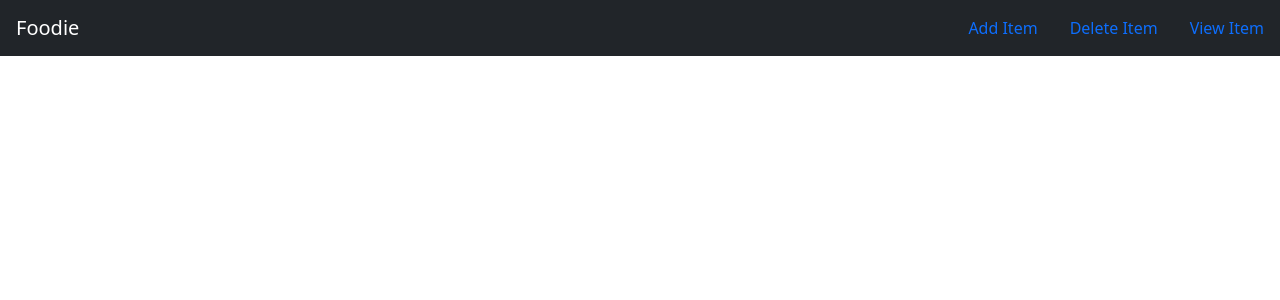
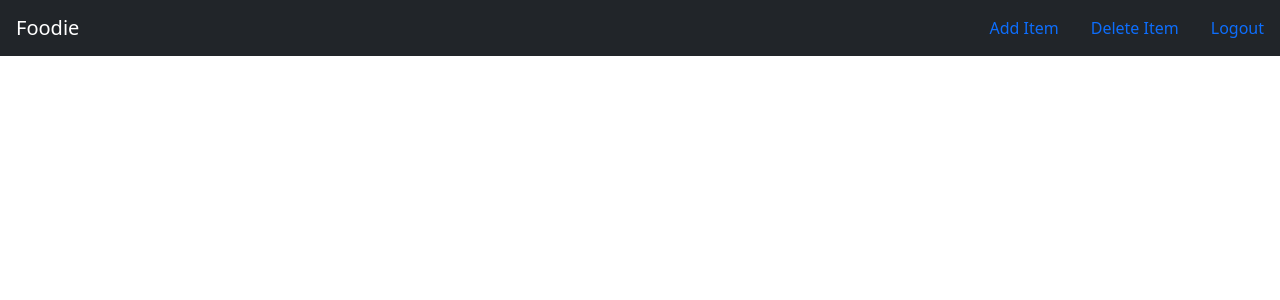
Before and after one commit to instantfred/django-projects, a Django app: page /foodie/ in a window 1280 px wide. Shown: the top 300 px of the page. Run offline with Django 5.2, Linux system fonts and the light colour scheme; data that the repository does not hold is empty.

Commit message:
Add logout functionality

```diff
--- a/mysite/foodie/templates/foodie/base.html
+++ b/mysite/foodie/templates/foodie/base.html
@@ -14,7 +14,10 @@
         <div class="navbar">
             <a class="nav-item nav-link text-primary mx-3" href="{% url 'foodie:create_item' %}">Add Item</a>
             <a class="nav-item nav-link text-primary mx-3" href="#">Delete Item</a>
-            <a class="nav-item nav-link text-primary mx-3" href="#">View Item</a>
+            <form method="post" action="{% url 'logout' %}">
+                {% csrf_token %}
+                <button type="submit" class="nav-item nav-link text-primary mx-3">Logout</button>
+            </form>
         </div>
     </nav>
     {% if messages %}
--- /dev/null
+++ b/mysite/users/templates/users/logout.html
@@ -0,0 +1 @@
+<h1>You have been logged out!</h1>
--- a/mysite/users/views.py
+++ b/mysite/users/views.py
@@ -1,6 +1,8 @@
+from django.contrib import messages
 from django.shortcuts import redirect, render
-from django.contrib import messages
+
 from users.forms import RegisterForm
+
 
 def register(request):
     if request.method == 'POST':
@@ -9,7 +11,7 @@ def register(request):
             form.save()
             username = form.cleaned_data.get('username')
             messages.success(request, f'Account created for {username}')
-            return redirect('foodie:index')
+            return redirect('login')
     else:
         form = RegisterForm()
     return render(request, 'users/register.html', {'form': form})
```
